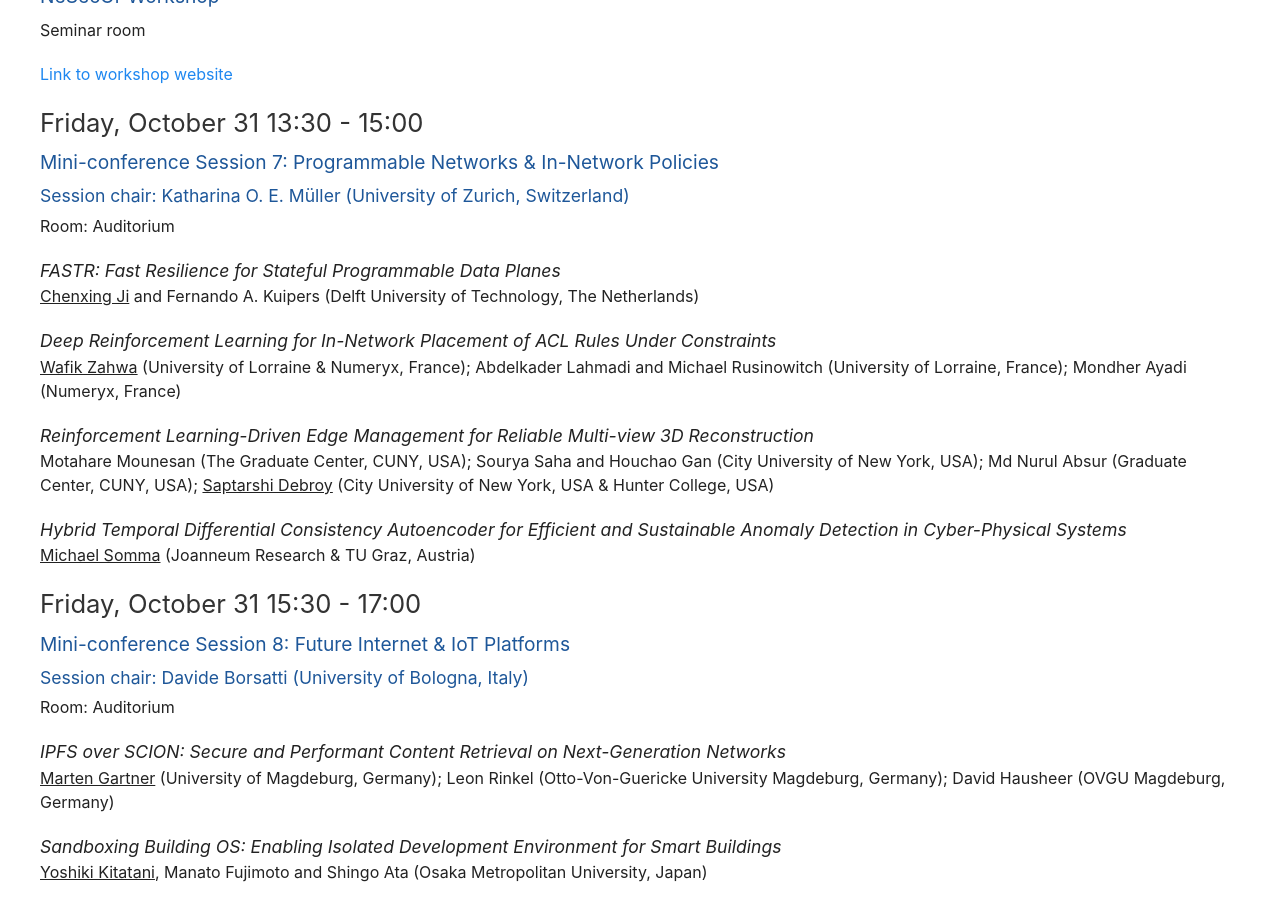
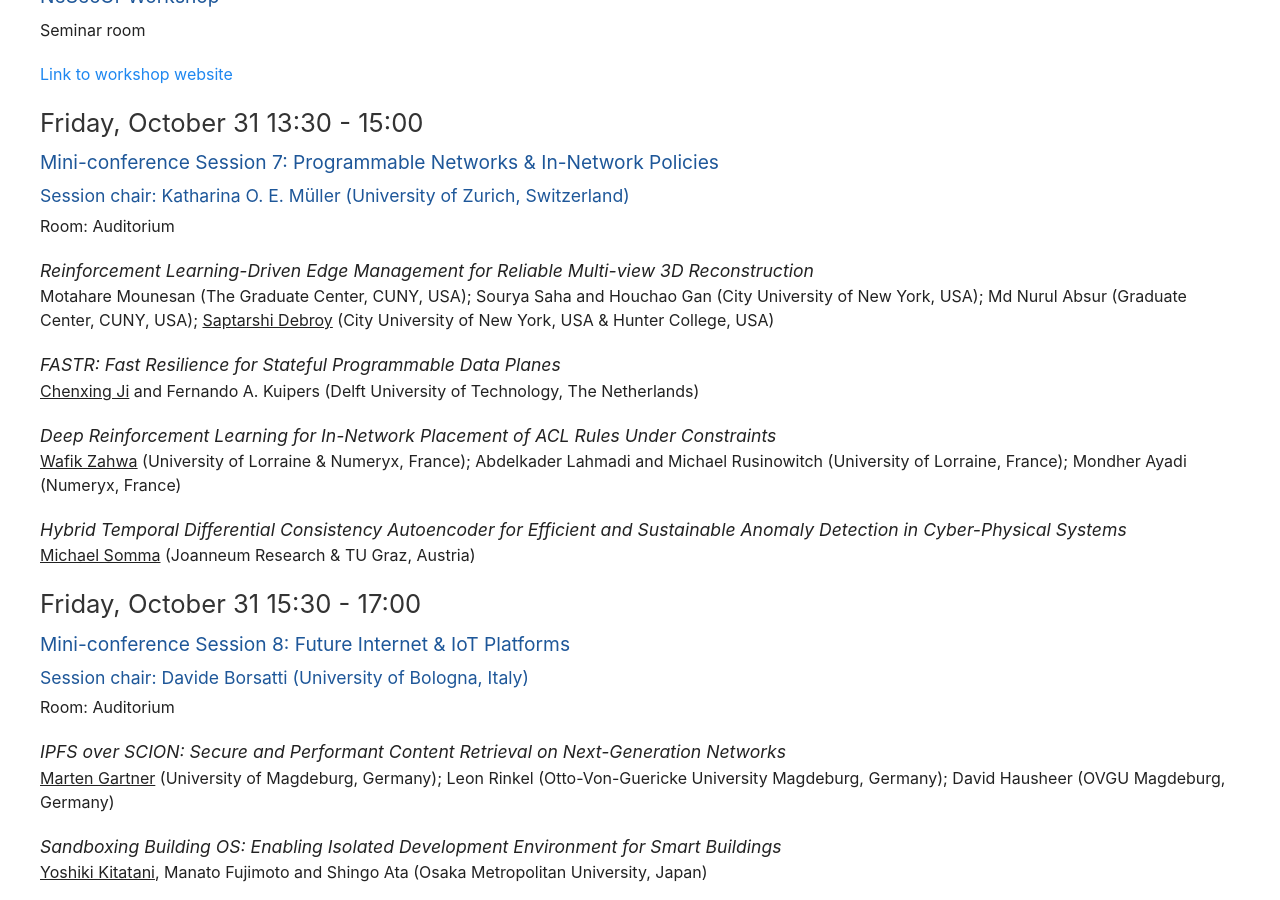
Before and after one commit to stuartclayman/cnsm-2025-website, a Jekyll site: the page built from program.html, in a window 1280 px wide and 900 px high, scrolled down 14570 px. Built offline with Jekyll 4.4.1, drawn with Linux system fonts in a browser that asks for light colours; nearby versions of some CDN libraries.

Commit message:
Program updated

```diff
--- a/program.html
+++ b/program.html
@@ -603,14 +603,14 @@ title: Program
 
         <div>Room: Auditorium</div>
 
+        <p><span class="cnsm-theme">Reinforcement Learning-Driven Edge Management for Reliable Multi-view 3D Reconstruction</span><br/>
+        Motahare Mounesan (The Graduate Center, CUNY, USA); Sourya Saha and Houchao Gan (City University of New York, USA); Md Nurul Absur (Graduate Center, CUNY, USA); <u>Saptarshi Debroy</u> (City University of New York, USA & Hunter College, USA)</p>
+
         <p><span class="cnsm-theme">FASTR: Fast Resilience for Stateful Programmable Data Planes</span><br/>
         <u>Chenxing Ji</u> and Fernando A. Kuipers (Delft University of Technology, The Netherlands)</p>
 
         <p><span class="cnsm-theme">Deep Reinforcement Learning for In-Network Placement of ACL Rules Under Constraints</span><br/>
         <u>Wafik Zahwa</u> (University of Lorraine & Numeryx, France); Abdelkader Lahmadi and Michael Rusinowitch (University of Lorraine, France); Mondher Ayadi (Numeryx, France)</p>
-
-        <p><span class="cnsm-theme">Reinforcement Learning-Driven Edge Management for Reliable Multi-view 3D Reconstruction</span><br/>
-        Motahare Mounesan (The Graduate Center, CUNY, USA); Sourya Saha and Houchao Gan (City University of New York, USA); Md Nurul Absur (Graduate Center, CUNY, USA); <u>Saptarshi Debroy</u> (City University of New York, USA & Hunter College, USA)</p>
 
         <p><span class="cnsm-theme">Hybrid Temporal Differential Consistency Autoencoder for Efficient and Sustainable Anomaly Detection in Cyber-Physical Systems</span><br/>
         <u>Michael Somma</u> (Joanneum Research & TU Graz, Austria)</p>
```
